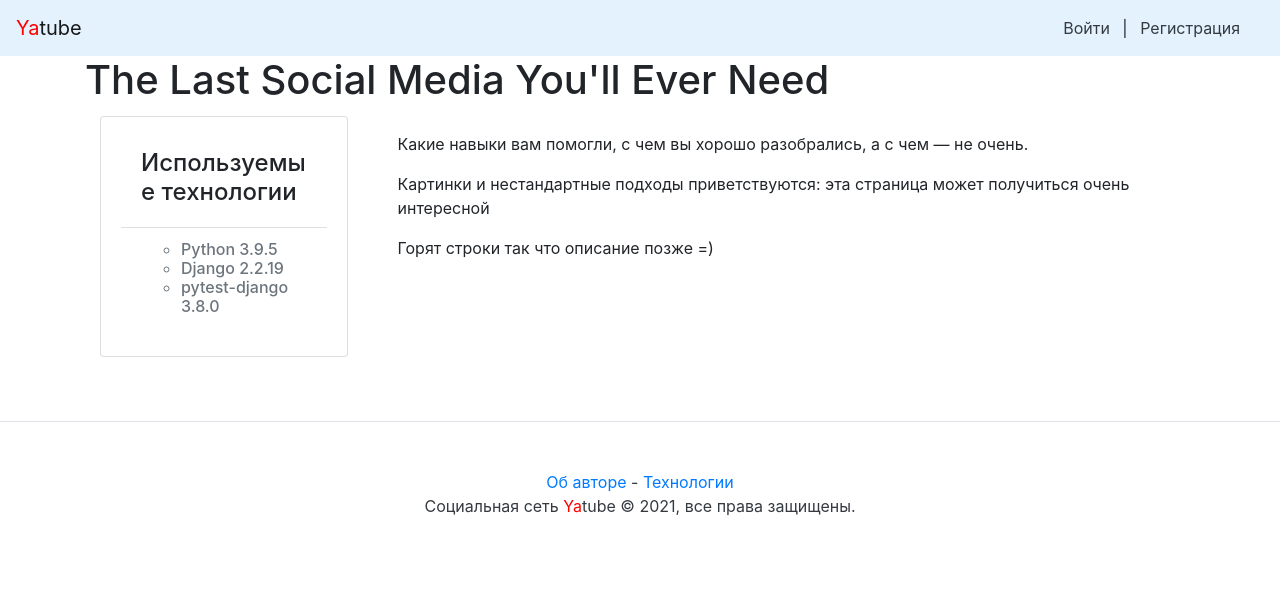
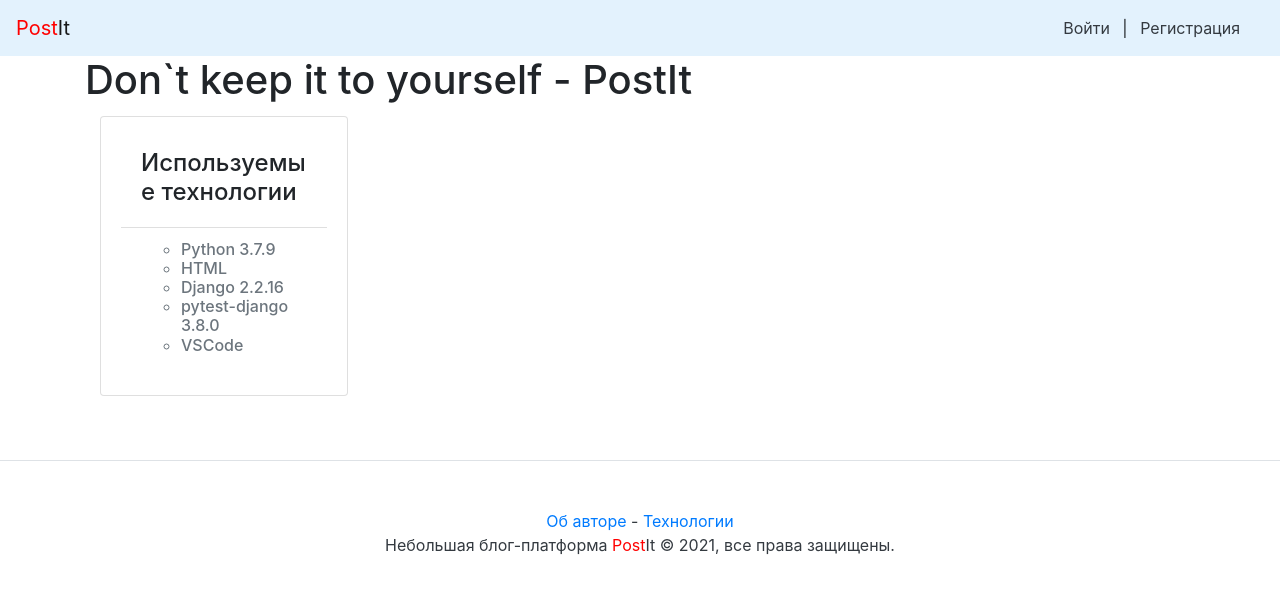
Before and after one commit to DenisKirichenko24/PostIt, a Django app: page /about/tech/ in a window 1280 px wide. Shown: the top 594 px of the page. Run offline with Django 3.2, Linux system fonts and the light colour scheme; some libraries are stand-ins or nearby versions.

Commit message:
Спринт 6.Проект,проверка 3

```diff
--- a/yatube/about/templates/tech.html
+++ b/yatube/about/templates/tech.html
@@ -17,9 +17,11 @@
               <li class="list-group-item">
                 <div class="h6 text-muted">
                   <ul>
-                    <li>Python 3.9.5</li>
-                    <li>Django 2.2.19</li>
+                    <li>Python 3.7.9</li>
+                    <li>HTML</li>
+                    <li>Django 2.2.16</li>
                     <li>pytest-django 3.8.0</li>
+                    <li>VSCode</li>
                   </ul>
                 </div>
               </li>
@@ -31,9 +33,6 @@
       <div class="col-md-9">
         <div class="card-body">
           <div class="card-text">
-            <p>Какие навыки вам помогли, с чем вы хорошо разобрались, а с чем — не очень.</p>
-            <p>Картинки и нестандартные подходы приветствуются: эта страница может получиться очень интересной</p>
-            <p>Горят строки так что описание позже =) </p>
           </div>
         </div>
       </div>
--- a/yatube/posts/templates/index.html
+++ b/yatube/posts/templates/index.html
@@ -6,7 +6,7 @@
     <div class="container">
         {% include "includes/menu.html" with index=True %}
         {% load cache %}
-        {% cache 20 index_page page %}
+        {% cache 20 index_page with page %}
         <h1> Последние обновления на сайте</h1>
 
         {% for post in page %}
--- a/yatube/posts/views.py
+++ b/yatube/posts/views.py
@@ -43,8 +43,6 @@ def profile(request, username):
     follow_count = profile.follower.count()
     following_count = profile.following.count()
     following = False
-    #  нашел данный метод в гугле но не понял можно ли его использовать
-    #  так как писали что в новых версиях Джанго не поддерживается
     if request.user.is_authenticated:
         if Follow.objects.filter(user=request.user, author=profile).exists():
             following = True
@@ -126,7 +124,7 @@ def profile_follow(request, username):
     author = get_object_or_404(User, username=username)
     if request.user != author:
         have_follow = Follow.objects.filter(user=request.user,
-                                            author=author)
+                                            author=author).exists()
         if not have_follow:
             Follow.objects.create(user=request.user, author=author)
     return redirect('profile', username=username)
--- a/yatube/templates/base.html
+++ b/yatube/templates/base.html
@@ -4,7 +4,7 @@
 <head>
     <meta charset='utf-8'>
     <meta name='viewport' content='width=device-width, initial-scale=1, shrink-to-fit=no'>
-    <title>{% block title %}The Last Social Media You'll Ever Need{% endblock %} | Yatube</title>
+    <title>{% block title %}Небольшая блог-платформа{% endblock %} | PostIt</title>
     {% load static %}
     <link rel='stylesheet' href='{% static "bootstrap/dist/css/bootstrap.min.css" %}'>
     <script src='{% static "jquery/dist/jquery.min.js" %}'></script>
@@ -15,7 +15,7 @@
     {% include 'includes/nav.html' %}
     <main>
         <div class='container'>
-            <h1>{% block header %}The Last Social Media You'll Ever Need{% endblock %}</h1>
+            <h1>{% block header %}Don`t keep it to yourself - PostIt{% endblock %}</h1>
             {% block content %}
             {% endblock %}
         </div>
--- a/yatube/templates/includes/footer.html
+++ b/yatube/templates/includes/footer.html
@@ -4,5 +4,5 @@
         <a href="{% url 'about:author' %}">Об авторе</a> -
         <a href="{% url 'about:tech' %}">Технологии</a>
     </p>
-    <p class="m-0 text-dark text-center ">Социальная сеть <span style="color:red">Ya</span>tube © {{ current_year }}, все права защищены. </p>
+    <p class="m-0 text-dark text-center ">Небольшая блог-платформа <span style="color:red">Post</span>It © {{ current_year }}, все права защищены. </p>
 </footer>
--- a/yatube/templates/includes/nav.html
+++ b/yatube/templates/includes/nav.html
@@ -1,5 +1,5 @@
 <nav class="navbar navbar-light" style="background-color: #e3f2fd;">
-    <a class="navbar-brand" href="{% url 'index' %}"><span style="color:rgb(255, 0, 0)">Ya</span>tube</a>
+    <a class="navbar-brand" href="{% url 'index' %}"><span style="color:rgb(255, 0, 0)">Post</span>It</a>
     <nav class="my-2 my-md-0 mr-md-3">
         {% if user.is_authenticated %}
         <a class="p-2 text-dark" href="{% url 'new_post' %}">Новая запись</a>
```
Also changed, not shown: yatube/about/templates/author.html (+9 -1 lines), yatube/posts/tests/test_views.py (+7 -5 lines).
